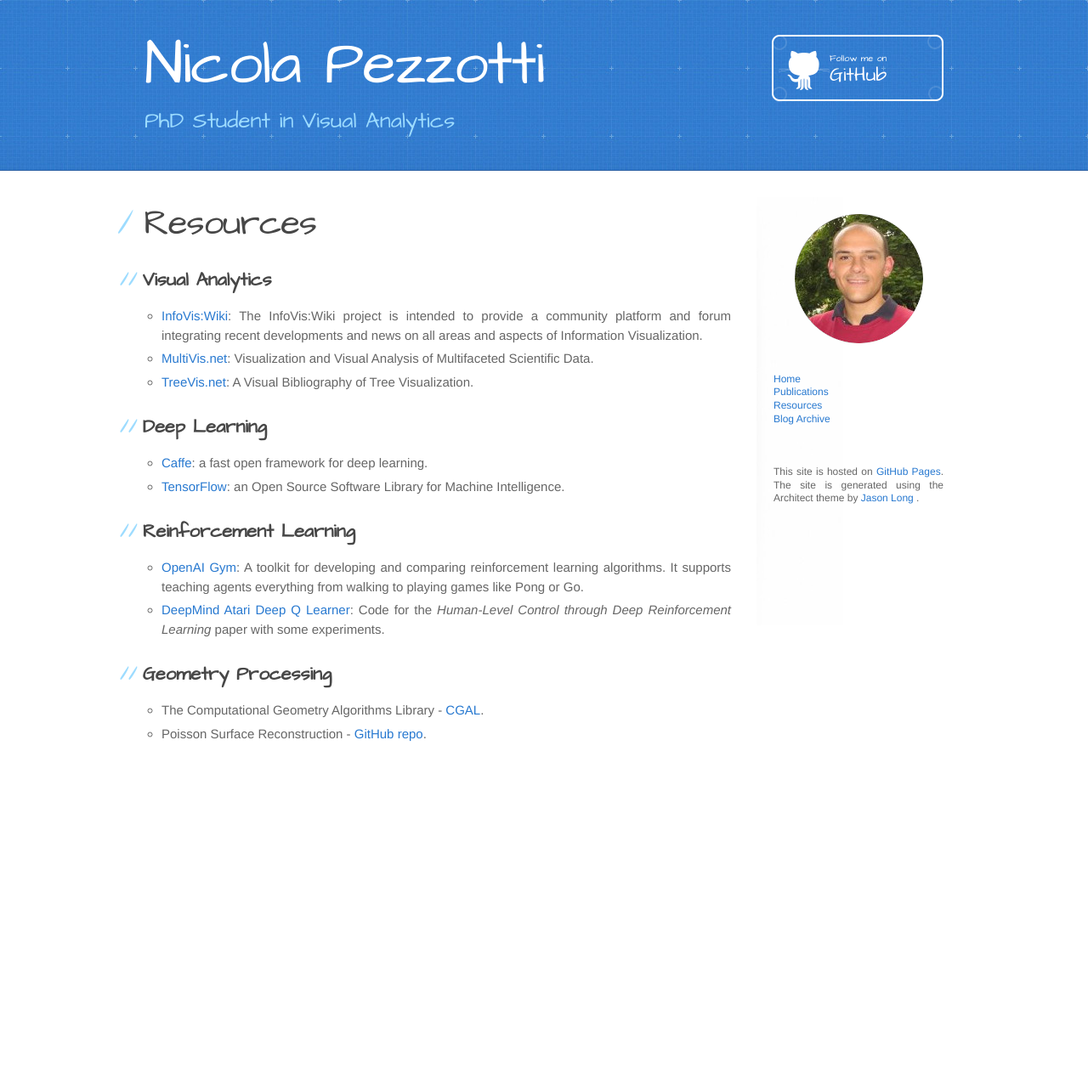
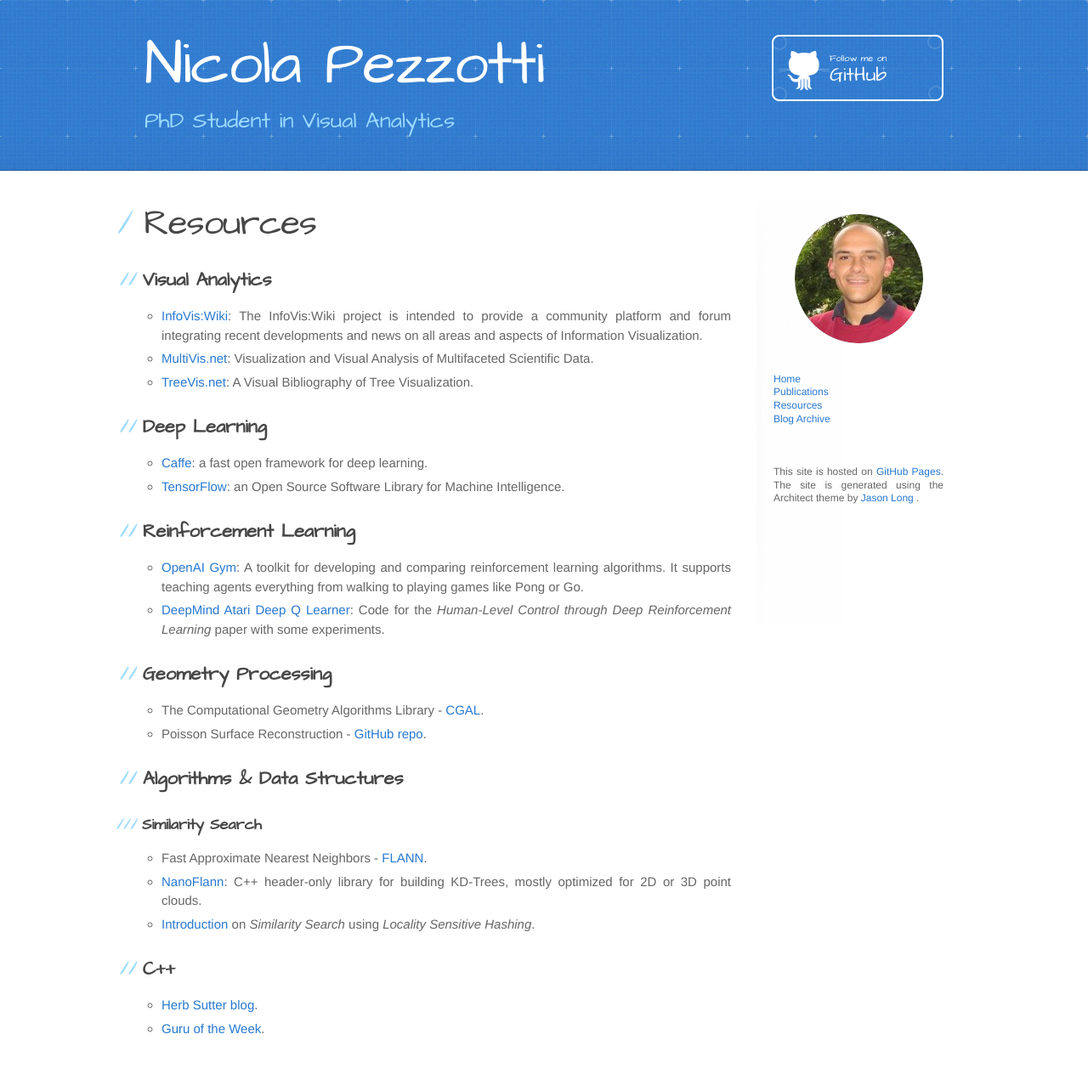
Before and after one commit to Nicola17/Nicola17.github.io, a Jekyll site: the page built from resources/index.md, in a window 1280 px wide. Shown: the whole page at 85% size. Built offline with Jekyll 4.4.1, drawn with Linux system fonts in a browser that asks for light colours; before the commit the page ends 923 px from its top, so only the background shows below that.

Commit message:
Update resources (C++ and Similarity search)

```diff
--- a/resources/index.md
+++ b/resources/index.md
@@ -28,3 +28,18 @@ Geometry Processing
 
 * The Computational Geometry Algorithms Library - [CGAL](http://www.cgal.org/).
 * Poisson Surface Reconstruction - [GitHub repo](https://github.com/mkazhdan/PoissonRecon).
+
+
+Algorithms & Data Structures
+-------
+
+### Similarity Search
+* Fast Approximate Nearest Neighbors - [FLANN](http://www.cs.ubc.ca/research/flann/).
+* [NanoFlann](https://github.com/jlblancoc/nanoflann): C++ header-only library for building KD-Trees, mostly optimized for 2D or 3D point clouds.
+* [Introduction](http://infolab.stanford.edu/~ullman/mmds/ch3a.pdf) on *Similarity Search* using *Locality Sensitive Hashing*.
+
+C++
+-------
+
+* [Herb Sutter blog](https://herbsutter.com/).
+* [Guru of the Week](http://www.gotw.ca/gotw/).
```
